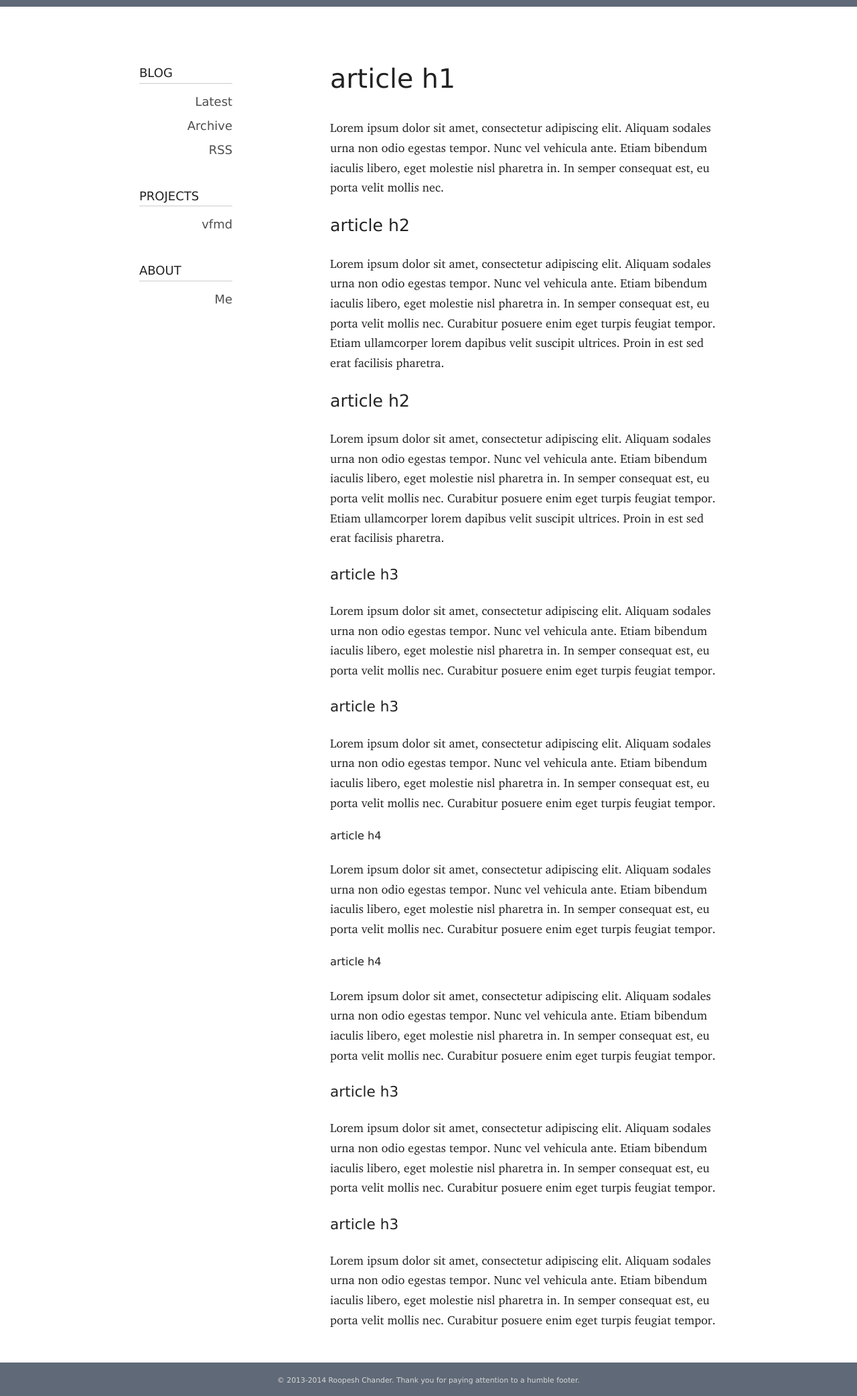
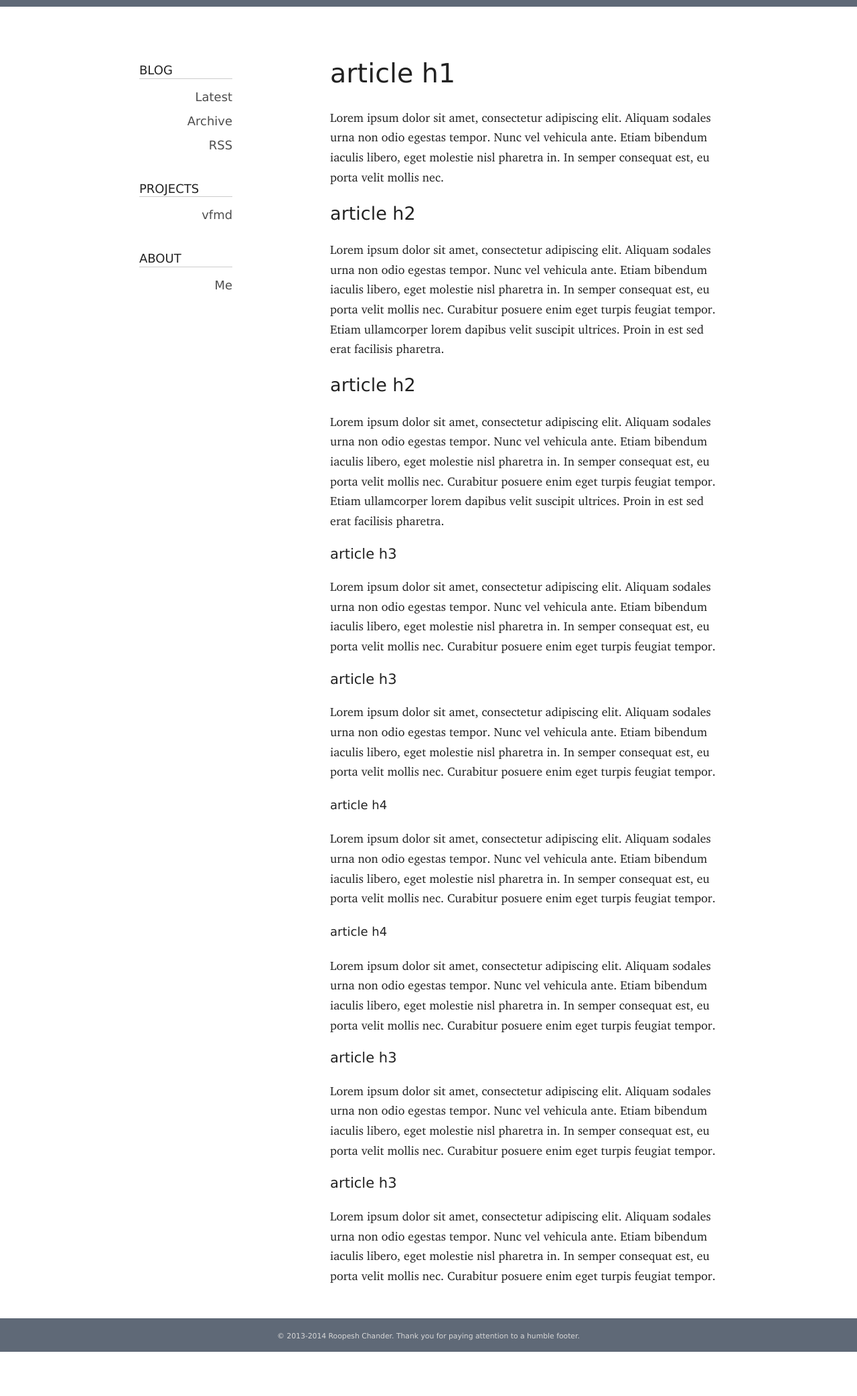
Before and after one commit to roop/roop.github.io, a Jekyll site: the page built from index.html, in a window 1280 px wide. Shown: the whole page at 67% size. Built offline with Jekyll 4.4.1, drawn with Linux system fonts in a browser that asks for light colours; some web fonts are replaced; after the commit the page ends 2018 px from its top, so only the background shows below that.

Commit message:
Fine tune the look of headings

```diff
--- a/css/main.scss
+++ b/css/main.scss
@@ -231,6 +231,8 @@
 
 h1, h2, h3, h4, h5, h6 {
     font-family: $header_fonts;
+    line-height: 1.25;
+    text-rendering: optimizeLegibility;
 }
 
 h1 {
@@ -239,23 +241,23 @@
 }
 
 h2 {
-    font-size: 1.4em;
+    font-size: (1 + 1 / 3.0) em;
     font-weight: 300;
 }
 
 h3 {
-    font-size: 1.2em;
+    font-size: (1 + 1 / 3.0) em;
     font-weight: 500;
 }
 
 h4 {
-    font-size: 0.9em;
+    font-size: 1.0em;
     font-weight: 300;
 }
 
 h5, h6 {
-    font-size: 1.0em;
-    font-weight: 400;
+    font-size: 0.9em;
+    font-weight: 300;
 }
 
 pre, code {
```
